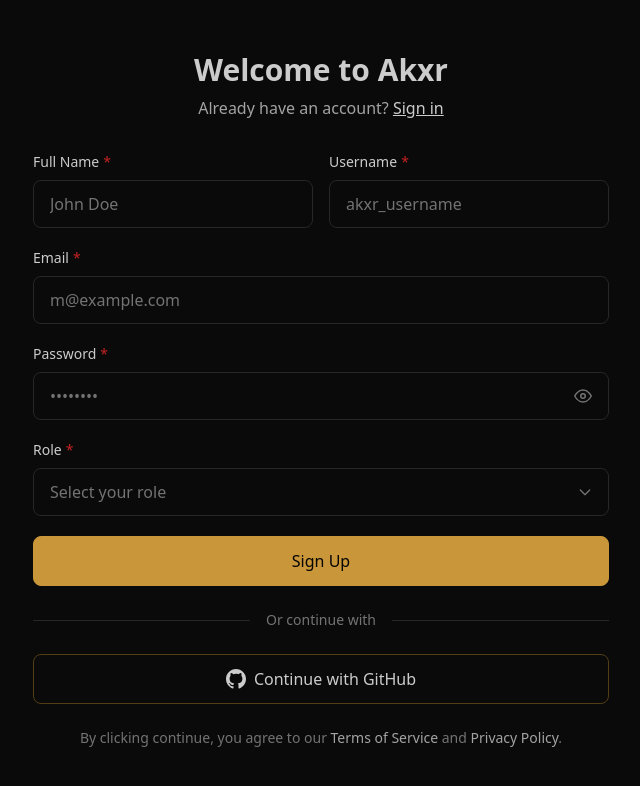
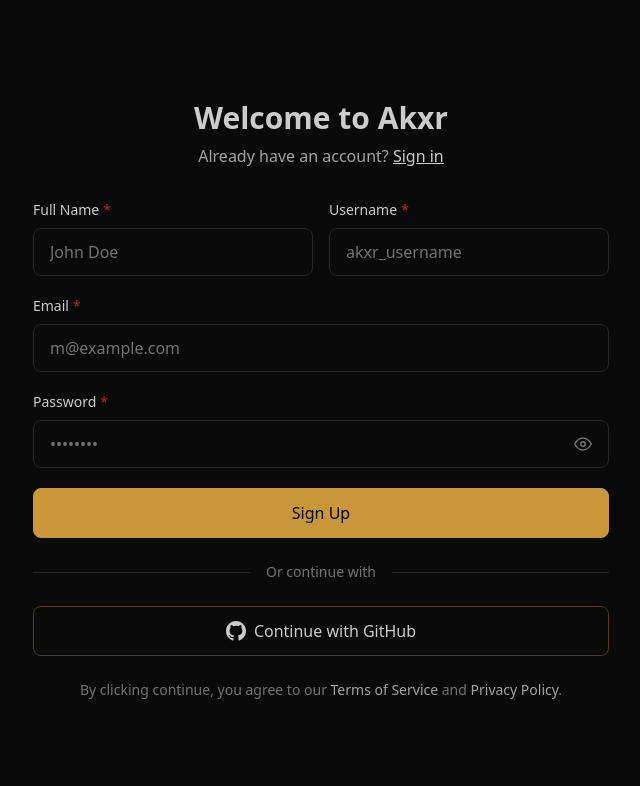
Before and after one commit to akxr-in/akxr-frontend, a Next.js app in the folder frontend/: page /signup in a window 1280 px wide. Shown: the top 786 px of the page, without its empty margins (319-959 px from the left). Built offline with nearby package versions, Linux system fonts and the light colour scheme.

Commit message:
refactor: simplify SignupPage by removing role selection and associated logic, streamlining the signup process

```diff
--- a/frontend/app/(unauth)/signup/page.tsx
+++ b/frontend/app/(unauth)/signup/page.tsx
@@ -1,7 +1,7 @@
 "use client";
 
-import { Button, Input, Select, GithubIcon } from "@akxr/design-system";
-import { useForm, Controller } from "react-hook-form";
+import { Button, Input, GithubIcon } from "@akxr/design-system";
+import { useForm } from "react-hook-form";
 import { z } from "zod";
 import { zodResolver } from "@hookform/resolvers/zod";
 import Link from "next/link";
@@ -23,17 +23,9 @@ const signupSchema = z.object({
         .string()
         .min(1, "Password is required")
         .min(8, "Password must be at least 8 characters"),
-    role: z.string().min(1, "Please select a role"),
 });
 
 type SignupFormData = z.infer<typeof signupSchema>;
-
-const roleOptions = [
-    { value: "developer", label: "Developer" },
-    { value: "designer", label: "Designer" },
-    { value: "manager", label: "Project Manager" },
-    { value: "other", label: "Other" },
-];
 
 // Required asterisk component
 const RequiredAsterisk = () => (
@@ -47,13 +39,9 @@ export default function SignupPage() {
     const {
         register,
         handleSubmit,
-        control,
         formState: { errors },
     } = useForm<SignupFormData>({
         resolver: zodResolver(signupSchema),
-        defaultValues: {
-            role: "",
-        },
     });
 
     const onSubmit = async (data: SignupFormData) => {
@@ -167,26 +155,6 @@ export default function SignupPage() {
                         />
                     </div>
 
-                    {/* Role Select */}
-                    <div>
-                        <label className="text-sm font-medium text-text-primary flex items-center mb-2">
-                            Role
-                            <RequiredAsterisk />
-                        </label>
-                        <Controller
-                            name="role"
-                            control={control}
-                            render={({ field }) => (
-                                <Select
-                                    placeholder="Select your role"
-                                    options={roleOptions}
-                                    {...field}
-                                    error={errors.role?.message}
-                                />
-                            )}
-                        />
-                    </div>
-
                     {/* Sign Up Button */}
                     <Button
                         type="submit"
```
